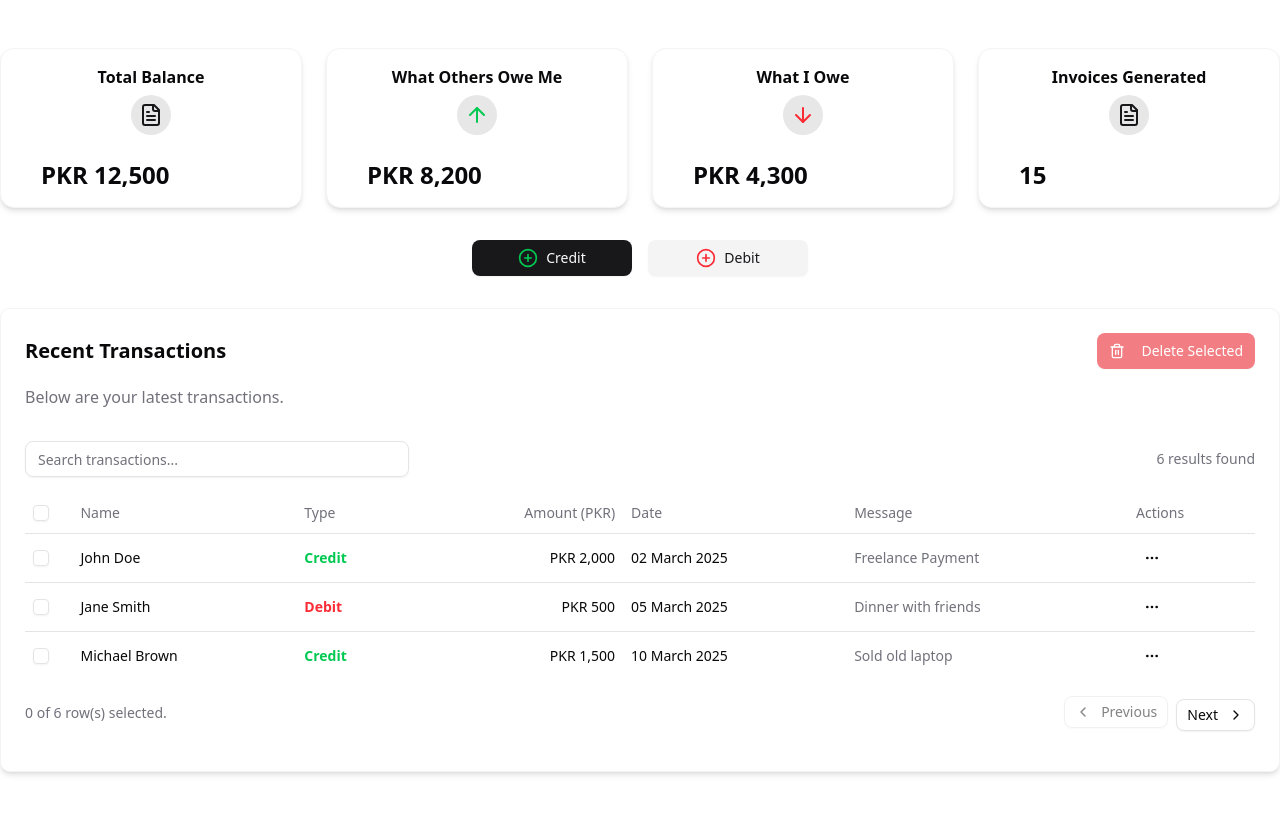
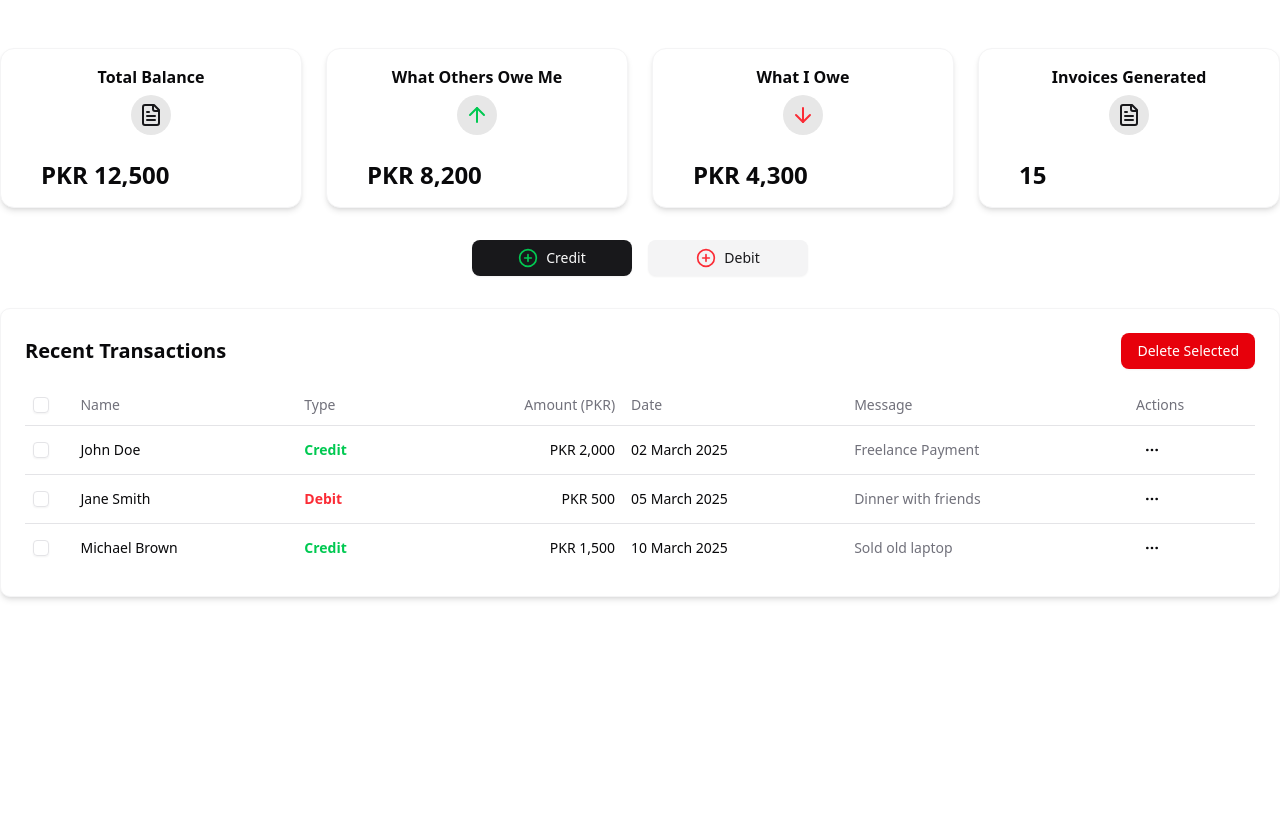
Before and after one commit to bitaccountants/invLog, a Next.js app: page /dashboard in a window 1280 px wide. Shown: the top 814 px of the page. Built offline with nearby package versions, Linux system fonts and the light colour scheme.

Commit message:
use dialoge alerts

```diff
--- a/package.json
+++ b/package.json
@@ -10,6 +10,7 @@
   },
   "dependencies": {
     "@radix-ui/react-accordion": "^1.2.3",
+    "@radix-ui/react-alert-dialog": "^1.1.6",
     "@radix-ui/react-checkbox": "^1.1.4",
     "@radix-ui/react-dialog": "^1.1.6",
     "@radix-ui/react-dropdown-menu": "^2.1.6",
--- a/src/app/dashboard/TransactionTable.tsx
+++ b/src/app/dashboard/TransactionTable.tsx
@@ -1,8 +1,6 @@
-"use client";
-
+'use client';
 import { useState } from "react";
 import { Button } from "@/components/ui/button";
-import { Input } from "@/components/ui/input";
 import {
   Table,
   TableBody,
@@ -11,14 +9,7 @@
   TableHeader,
   TableRow,
 } from "@/components/ui/table";
-import {
-  Pencil,
-  Trash2,
-  FileText,
-  MoreHorizontal,
-  ChevronLeft,
-  ChevronRight,
-} from "lucide-react";
+import { Pencil, Trash2, FileText, MoreHorizontal } from "lucide-react";
 import { Checkbox } from "@/components/ui/checkbox";
 import {
   DropdownMenu,
@@ -28,8 +19,8 @@
   DropdownMenuSeparator,
   DropdownMenuTrigger,
 } from "@/components/ui/dropdown-menu";
+import { DeleteConfirmation } from "@/components/ui/DeleteConfirmation"; // Importing our new component
 
-// Dummy Transactions Data
 const transactions = [
   {
     id: "1",
@@ -55,63 +46,22 @@
     amount: 1500,
     remarks: "Sold old laptop",
   },
-  {
-    id: "4",
-    name: "Sarah Johnson",
-    date: "2025-03-15",
-    type: "Debit",
-    amount: 800,
-    remarks: "Electricity Bill",
-  },
-  {
-    id: "5",
-    name: "David Lee",
-    date: "2025-03-20",
-    type: "Credit",
-    amount: 1200,
-    remarks: "Project Advance",
-  },
-  {
-    id: "6",
-    name: "Emily White",
-    date: "2025-03-25",
-    type: "Debit",
-    amount: 900,
-    remarks: "Gym Membership",
-  },
 ];
 
 export const TransactionTable = () => {
   const [data, setData] = useState(transactions);
   const [selectedRows, setSelectedRows] = useState<string[]>([]);
-  const [searchTerm, setSearchTerm] = useState("");
-  const [currentPage, setCurrentPage] = useState(1);
-  const rowsPerPage = 3;
 
-  // Search Filter Logic
-  const filteredData = data.filter(
-    (transaction) =>
-      transaction.name.toLowerCase().includes(searchTerm.toLowerCase()) ||
-      transaction.type.toLowerCase().includes(searchTerm.toLowerCase()) ||
-      transaction.remarks.toLowerCase().includes(searchTerm.toLowerCase())
-  );
-
-  // Pagination Logic
-  const indexOfLastRow = currentPage * rowsPerPage;
-  const indexOfFirstRow = indexOfLastRow - rowsPerPage;
-  const currentRows = filteredData.slice(indexOfFirstRow, indexOfLastRow);
-  const totalPages = Math.ceil(filteredData.length / rowsPerPage);
-
-  // Toggle Selection for Bulk Delete
-  const toggleSelect = (id: string) => {
-    setSelectedRows((prev) =>
-      prev.includes(id) ? prev.filter((row) => row !== id) : [...prev, id]
-    );
+  // Delete Transaction
+  const handleDelete = (id: string) => {
+    setData(data.filter((transaction) => transaction.id !== id));
   };
 
-  // Delete Selected Rows
+  // Bulk Delete
   const handleBulkDelete = () => {
-    setData(data.filter((item) => !selectedRows.includes(item.id)));
+    setData(
+      data.filter((transaction) => !selectedRows.includes(transaction.id))
+    );
     setSelectedRows([]);
   };
 
@@ -119,33 +69,16 @@
     <div className="bg-card p-6 border border-secondary rounded-lg shadow-md">
       <div className="flex justify-between items-center mb-4">
         <h2 className="text-xl font-semibold">Recent Transactions</h2>
-        <Button
-          variant="destructive"
-          onClick={handleBulkDelete}
-          disabled={selectedRows.length === 0}
-        >
-          <Trash2 className="size-4 mr-2" />
-          Delete Selected
-        </Button>
-      </div>
-      <p className="text-muted-foreground mb-4">
-        Below are your latest transactions.
-      </p>
 
-      {/* Search Bar */}
-      <div className="flex items-center justify-between gap-4 py-4">
-        <Input
-          placeholder="Search transactions..."
-          value={searchTerm}
-          onChange={(e) => setSearchTerm(e.target.value)}
-          className="max-w-sm"
+        {/* Bulk Delete Button with Confirmation */}
+        <DeleteConfirmation
+          triggerText="Delete Selected"
+          title="Delete Selected Transactions"
+          description="This action cannot be undone. Are you sure you want to delete these transactions?"
+          onConfirm={handleBulkDelete}
         />
-        <span className="text-sm text-muted-foreground">
-          {filteredData.length} results found
-        </span>
       </div>
 
-      {/* Table */}
       <Table>
         <TableHeader>
           <TableRow>
@@ -170,13 +103,14 @@
           </TableRow>
         </TableHeader>
         <TableBody>
-          {currentRows.length > 0 ? (
-            currentRows.map((transaction) => (
+          {data.map((transaction) => (
             <TableRow key={transaction.id}>
               <TableCell>
                 <Checkbox
                   checked={selectedRows.includes(transaction.id)}
-                    onCheckedChange={() => toggleSelect(transaction.id)}
+                  onCheckedChange={() =>
+                    setSelectedRows([...selectedRows, transaction.id])
+                  }
                 />
               </TableCell>
               <TableCell>{transaction.name}</TableCell>
@@ -190,8 +124,7 @@
                 {transaction.type}
               </TableCell>
               <TableCell className="text-right font-medium">
-                  PKR{" "}
-                  {new Intl.NumberFormat("en-PK").format(transaction.amount)}
+                PKR {new Intl.NumberFormat("en-PK").format(transaction.amount)}
               </TableCell>
               <TableCell>
                 {new Date(transaction.date).toLocaleDateString("en-GB", {
@@ -224,56 +157,21 @@
                       Generate Invoice
                     </DropdownMenuItem>
                     <DropdownMenuSeparator />
-                      <DropdownMenuItem onClick={() => handleBulkDelete()}>
-                        <Trash2 className="size-4 mr-2" />
-                        Delete Transaction
-                      </DropdownMenuItem>
+
+                    {/* Delete Transaction with Confirmation */}
+                    <DeleteConfirmation
+                      triggerText="Delete Transaction"
+                      title="Delete Transaction"
+                      description="Are you sure you want to delete this transaction? This action cannot be undone."
+                      onConfirm={() => handleDelete(transaction.id)}
+                    />
                   </DropdownMenuContent>
                 </DropdownMenu>
               </TableCell>
             </TableRow>
-            ))
-          ) : (
-            <TableRow>
-              <TableCell
-                colSpan={7}
-                className="text-center py-4 text-muted-foreground"
-              >
-                No transactions found.
-              </TableCell>
-            </TableRow>
-          )}
+          ))}
         </TableBody>
       </Table>
-
-      {/* Pagination Controls */}
-      <div className="flex items-center justify-between py-4">
-        <div className="text-sm text-muted-foreground">
-          {selectedRows.length} of {filteredData.length} row(s) selected.
-        </div>
-        <div className="space-x-2">
-          <Button
-            variant="outline"
-            size="sm"
-            onClick={() => setCurrentPage((prev) => Math.max(prev - 1, 1))}
-            disabled={currentPage === 1}
-          >
-            <ChevronLeft className="size-4 mr-1" />
-            Previous
-          </Button>
-          <Button
-            variant="outline"
-            size="sm"
-            onClick={() =>
-              setCurrentPage((prev) => Math.min(prev + 1, totalPages))
-            }
-            disabled={currentPage === totalPages}
-          >
-            Next
-            <ChevronRight className="size-4 ml-1" />
-          </Button>
-        </div>
-      </div>
     </div>
   );
 };
--- /dev/null
+++ b/src/components/ui/DeleteConfirmation.tsx
@@ -0,0 +1,73 @@
+"use client";
+
+import {
+  AlertDialog,
+  AlertDialogAction,
+  AlertDialogCancel,
+  AlertDialogContent,
+  AlertDialogDescription,
+  AlertDialogFooter,
+  AlertDialogHeader,
+  AlertDialogTitle,
+  AlertDialogTrigger,
+} from "@/components/ui/alert-dialog";
+import { Button, buttonVariants } from "@/components/ui/button";
+import { OctagonAlert, X } from "lucide-react";
+import * as AlertDialogPrimitive from "@radix-ui/react-alert-dialog";
+
+// Props Interface
+interface DeleteConfirmationProps {
+  triggerText: string;
+  title: string;
+  description: string;
+  onConfirm: () => void;
+  variant?: "destructive" | "default";
+}
+
+export const DeleteConfirmation = ({
+  triggerText,
+  title,
+  description,
+  onConfirm,
+  variant = "destructive",
+}: DeleteConfirmationProps) => {
+  return (
+    <AlertDialog>
+      <AlertDialogTrigger asChild>
+        <Button variant={variant}>{triggerText}</Button>
+      </AlertDialogTrigger>
+      <AlertDialogContent>
+        {/* Header with Close Button */}
+        <div className="-mt-3 -mx-6 border-b pb-3 px-6 flex justify-between items-center">
+          <AlertDialogTitle>{title}</AlertDialogTitle>
+          <AlertDialogPrimitive.Cancel
+            className={buttonVariants({
+              variant: "ghost",
+              size: "icon",
+              className: "!h-7 !w-7",
+            })}
+          >
+            <X />
+          </AlertDialogPrimitive.Cancel>
+        </div>
+
+        <AlertDialogHeader className="pt-2">
+          <AlertDialogTitle>
+            <div className="mx-auto sm:mx-0 mb-4 flex h-9 w-9 items-center justify-center rounded-full bg-destructive/10">
+              <OctagonAlert className="h-5 w-5 text-destructive" />
+            </div>
+            Are you absolutely sure?
+          </AlertDialogTitle>
+          <AlertDialogDescription className="text-[15px]">
+            {description}
+          </AlertDialogDescription>
+        </AlertDialogHeader>
+
+        <AlertDialogFooter className="mt-2">
+          <AlertDialogCancel>Cancel</AlertDialogCancel>
+          <AlertDialogAction onClick={onConfirm}>Delete</AlertDialogAction>
+        </AlertDialogFooter>
+      </AlertDialogContent>
+    </AlertDialog>
+  );
+};
--- /dev/null
+++ b/src/components/ui/alert-dialog.tsx
@@ -0,0 +1,157 @@
+"use client"
+
+import * as React from "react"
+import * as AlertDialogPrimitive from "@radix-ui/react-alert-dialog"
+
+import { cn } from "@/lib/utils"
+import { buttonVariants } from "@/components/ui/button"
+
+function AlertDialog({
+  ...props
+}: React.ComponentProps<typeof AlertDialogPrimitive.Root>) {
+  return <AlertDialogPrimitive.Root data-slot="alert-dialog" {...props} />
+}
+
+function AlertDialogTrigger({
+  ...props
+}: React.ComponentProps<typeof AlertDialogPrimitive.Trigger>) {
+  return (
+    <AlertDialogPrimitive.Trigger data-slot="alert-dialog-trigger" {...props} />
+  )
+}
+
+function AlertDialogPortal({
+  ...props
+}: React.ComponentProps<typeof AlertDialogPrimitive.Portal>) {
+  return (
+    <AlertDialogPrimitive.Portal data-slot="alert-dialog-portal" {...props} />
+  )
+}
+
+function AlertDialogOverlay({
+  className,
+  ...props
+}: React.ComponentProps<typeof AlertDialogPrimitive.Overlay>) {
+  return (
+    <AlertDialogPrimitive.Overlay
+      data-slot="alert-dialog-overlay"
+      className={cn(
+        "data-[state=open]:animate-in data-[state=closed]:animate-out data-[state=closed]:fade-out-0 data-[state=open]:fade-in-0 fixed inset-0 z-50 bg-black/80",
+        className
+      )}
+      {...props}
+    />
+  )
+}
+
+function AlertDialogContent({
+  className,
+  ...props
+}: React.ComponentProps<typeof AlertDialogPrimitive.Content>) {
+  return (
+    <AlertDialogPortal>
+      <AlertDialogOverlay />
+      <AlertDialogPrimitive.Content
+        data-slot="alert-dialog-content"
+        className={cn(
+          "bg-background data-[state=open]:animate-in data-[state=closed]:animate-out data-[state=closed]:fade-out-0 data-[state=open]:fade-in-0 data-[state=closed]:zoom-out-95 data-[state=open]:zoom-in-95 fixed top-[50%] left-[50%] z-50 grid w-full max-w-[calc(100%-2rem)] translate-x-[-50%] translate-y-[-50%] gap-4 rounded-lg border p-6 shadow-lg duration-200 sm:max-w-lg",
+          className
+        )}
+        {...props}
+      />
+    </AlertDialogPortal>
+  )
+}
+
+function AlertDialogHeader({
+  className,
+  ...props
+}: React.ComponentProps<"div">) {
+  return (
+    <div
+      data-slot="alert-dialog-header"
+      className={cn("flex flex-col gap-2 text-center sm:text-left", className)}
+      {...props}
+    />
+  )
+}
+
+function AlertDialogFooter({
+  className,
+  ...props
+}: React.ComponentProps<"div">) {
+  return (
+    <div
+      data-slot="alert-dialog-footer"
+      className={cn(
+        "flex flex-col-reverse gap-2 sm:flex-row sm:justify-end",
+        className
+      )}
+      {...props}
+    />
+  )
+}
+
+function AlertDialogTitle({
+  className,
+  ...props
+}: React.ComponentProps<typeof AlertDialogPrimitive.Title>) {
+  return (
+    <AlertDialogPrimitive.Title
+      data-slot="alert-dialog-title"
+      className={cn("text-lg font-semibold", className)}
+      {...props}
+    />
+  )
+}
+
+function AlertDialogDescription({
+  className,
+  ...props
+}: React.ComponentProps<typeof AlertDialogPrimitive.Description>) {
+  return (
+    <AlertDialogPrimitive.Description
+      data-slot="alert-dialog-description"
+      className={cn("text-muted-foreground text-sm", className)}
+      {...props}
+    />
+  )
+}
+
+function AlertDialogAction({
+  className,
+  ...props
+}: React.ComponentProps<typeof AlertDialogPrimitive.Action>) {
+  return (
+    <AlertDialogPrimitive.Action
+      className={cn(buttonVariants(), className)}
+      {...props}
+    />
+  )
+}
+
+function AlertDialogCancel({
+  className,
+  ...props
+}: React.ComponentProps<typeof AlertDialogPrimitive.Cancel>) {
+  return (
+    <AlertDialogPrimitive.Cancel
+      className={cn(buttonVariants({ variant: "outline" }), className)}
+      {...props}
+    />
+  )
+}
+
+export {
+  AlertDialog,
+  AlertDialogPortal,
+  AlertDialogOverlay,
+  AlertDialogTrigger,
+  AlertDialogContent,
+  AlertDialogHeader,
+  AlertDialogFooter,
+  AlertDialogTitle,
+  AlertDialogDescription,
+  AlertDialogAction,
+  AlertDialogCancel,
+}
```
Also changed, not shown: 1 other file (tests, documents, lock files or other folders). Lines whose indentation alone changed are shown as unchanged.
